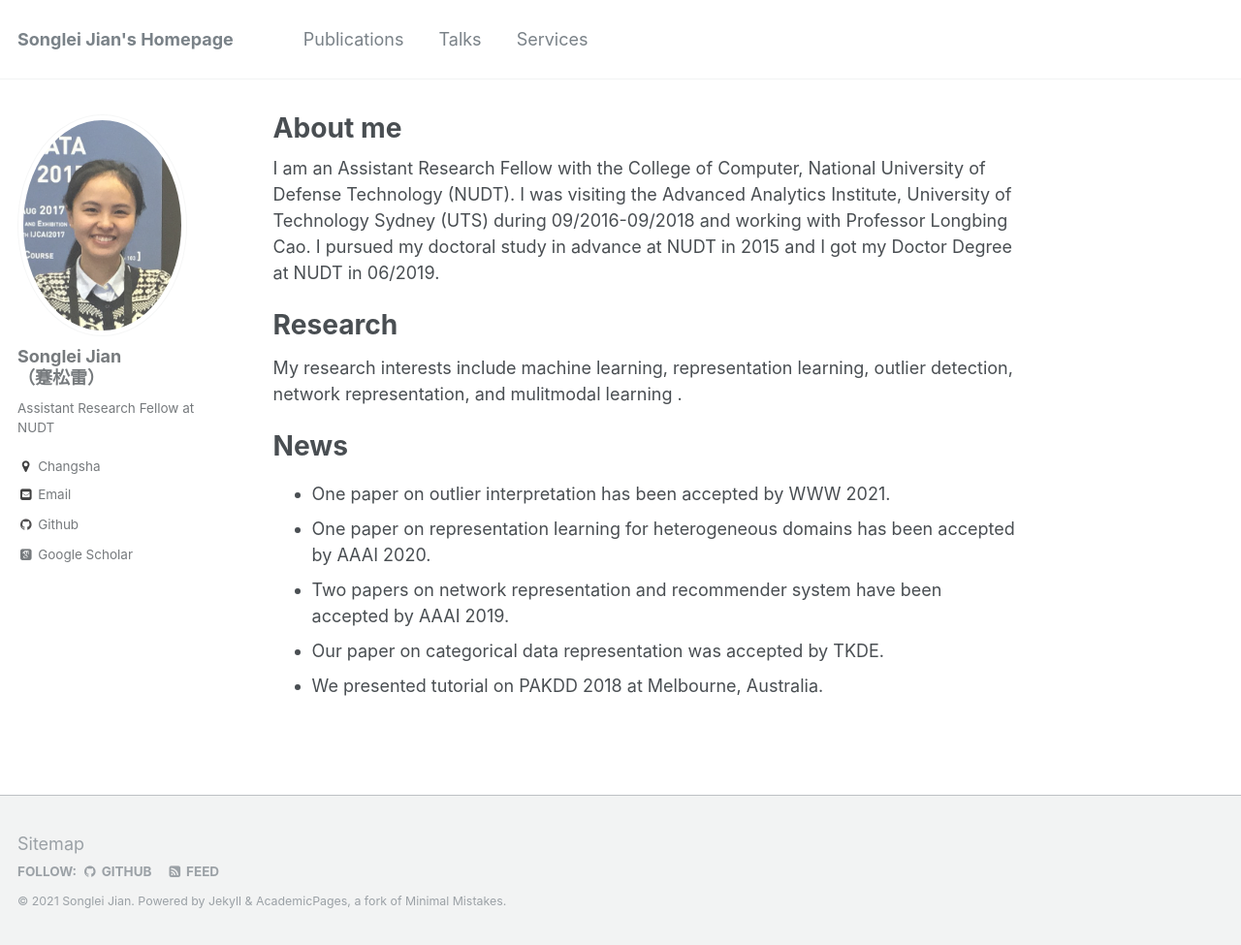
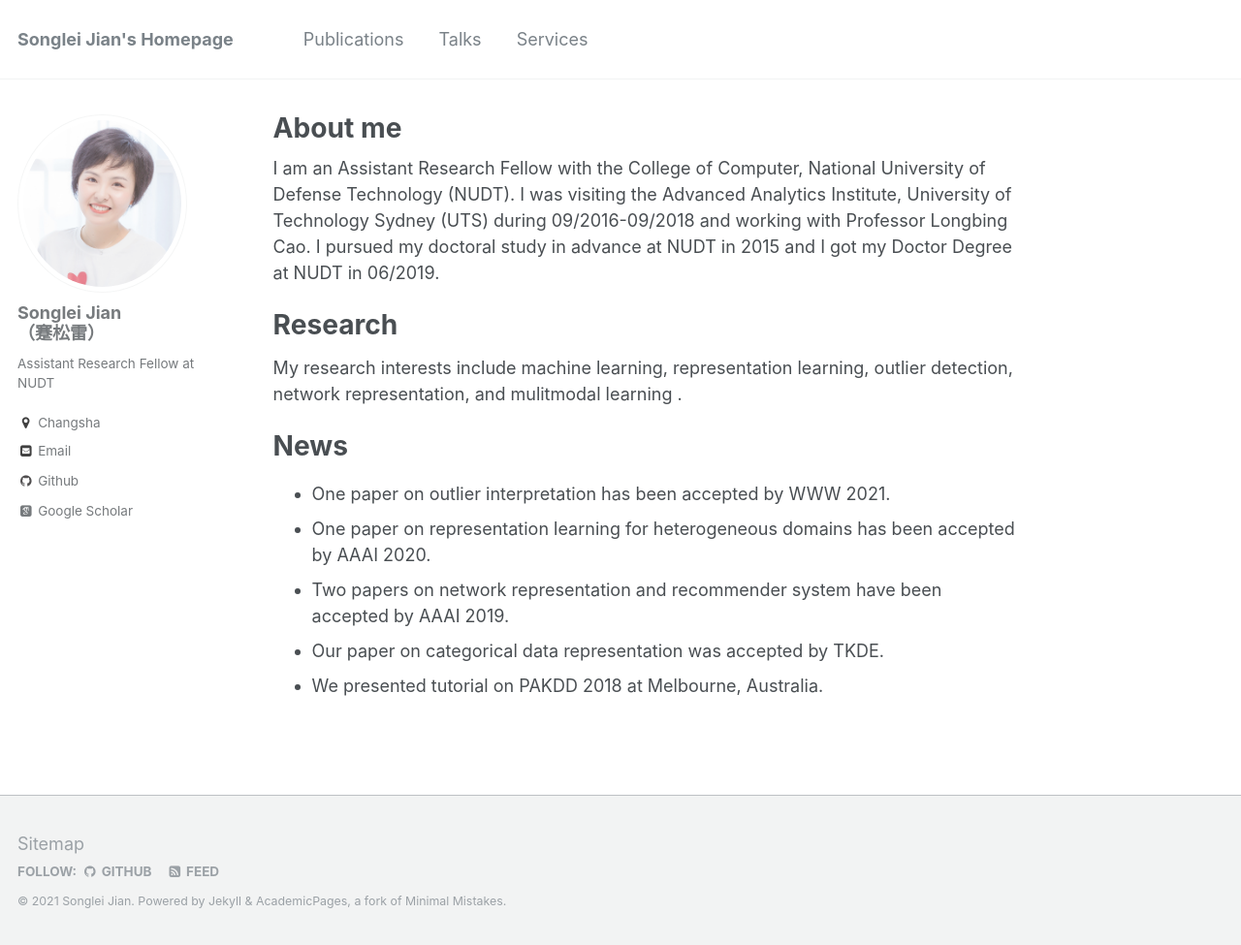
Before and after one commit to jiansonglei/jiansonglei.github.io, a Jekyll site: the page built from _pages/about.md, in a window 1280 px wide and 975 px high. Shown: the whole window at 97% size. Built offline with Jekyll 4.4.1, drawn with Linux system fonts in a browser that asks for light colours; some web fonts are replaced; a script that is not in the unit is left out.

Commit message:
update pic

```diff
--- a/_config.yml
+++ b/_config.yml
@@ -79,7 +79,7 @@ analytics:
 # Site Author
 author:
   name             : "Songlei Jian<br/>（蹇松雷）"
-  avatar           : "profile.png"
+  avatar           : "touxiangxin.jpg"
   bio              : "Assistant Research Fellow at NUDT"
   location         : "Changsha"
   employer         :
```
Also changed, not shown: images/touxiangxin.jpg (added), touxiangxin.jpg (added).
